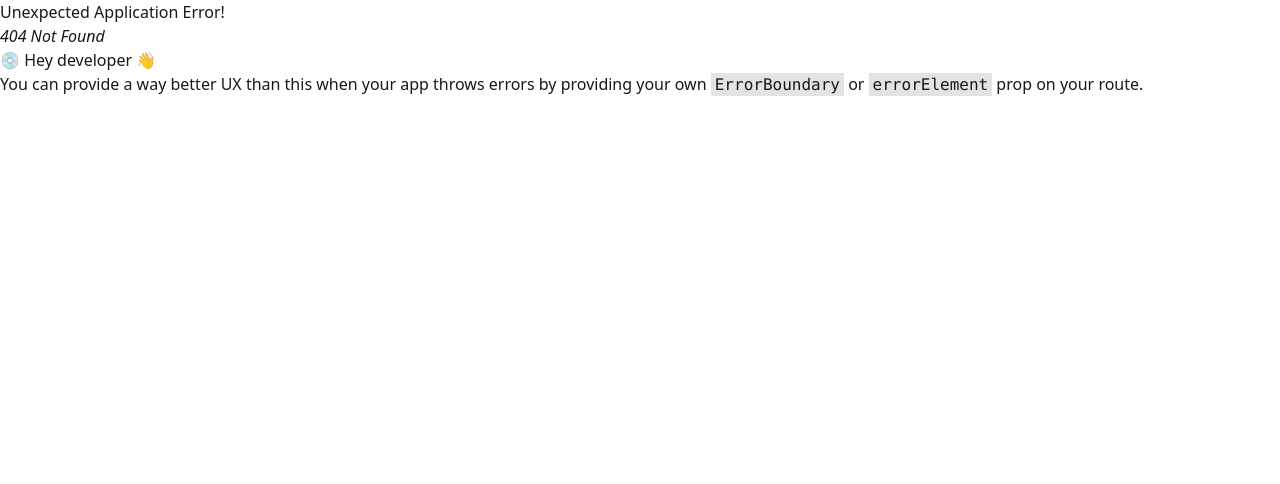
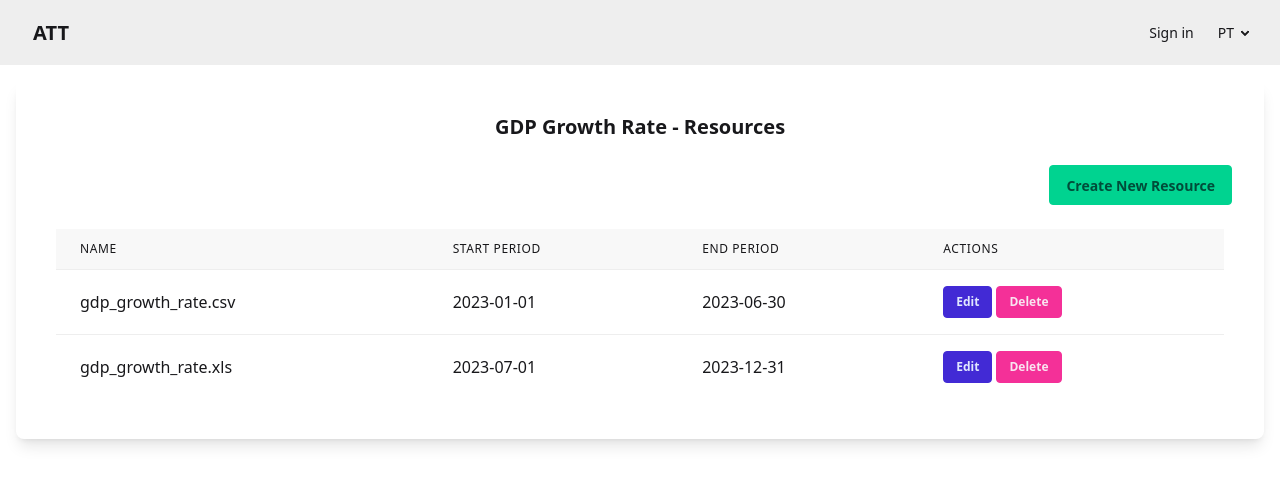
Before and after one commit to ATT-Acelerar-e-Transformar-o-Turismo/user-interface, a React (Vite) app: page /resources-management/1 in a window 1280 px wide. Before the commit this address had no page. Shown: the top 484 px of the page. Built offline with nearby package versions, Linux system fonts and the light colour scheme.

Commit message:
Add resource management pages

```diff
--- /dev/null
+++ b/src/Routes/ResourcesManagement.jsx
@@ -0,0 +1,57 @@
+import React, { useState, useEffect } from 'react';
+import { useParams } from 'react-router-dom';
+import PageTemplate from './PageTemplate';
+import Table from '../components/Table';
+
+export default function ResourcesManagement() {
+  const { indicator } = useParams(); // Get indicator ID from route parameters
+  const [tableContent, setTableContent] = useState([]);
+  const [indicatorName, setIndicatorName] = useState('');
+
+  const fetchTableContent = () => {
+    const data = JSON.parse(localStorage.getItem('resources')) || [];
+    const filteredData = data.filter(resource => resource.indicator === parseInt(indicator));
+    setTableContent(filteredData);
+  };
+
+  const fetchIndicatorName = () => {
+    const indicators = JSON.parse(localStorage.getItem('indicators')) || [];
+    const indicatorData = indicators.find(ind => ind.id === parseInt(indicator));
+    setIndicatorName(indicatorData ? indicatorData.name : 'Unknown Indicator');
+  };
+
+  const deleteAction = (resourceId) => {
+    const data = JSON.parse(localStorage.getItem('resources')) || [];
+    const updatedData = data.filter(resource => resource.id !== resourceId);
+    localStorage.setItem('resources', JSON.stringify(updatedData));
+    fetchTableContent(); // Refresh table content
+  };
+
+  useEffect(() => {
+    fetchTableContent();
+    fetchIndicatorName();
+  }, [indicator]);
+
+  const visibleColumns = ['name', 'start period', 'end period'];
+
+  return (
+    <PageTemplate>
+      <div className="flex justify-center">
+        <div className="p-8 rounded-lg shadow-lg w-full">
+          <h1 className="text-xl font-bold text-center mb-6">{indicatorName} - Resources</h1>
+          <div className="flex flex-row-reverse mb-4">
+            <a href="new_resource">
+              <button className="btn btn-success">Create New Resource</button>
+            </a>
+          </div>
+          <Table
+            content={tableContent}
+            emptyMessage="There are no resources yet"
+            visibleColumns={visibleColumns}
+            deleteAction={deleteAction} // Pass deleteAction to Table
+          />
+        </div>
+      </div>
+    </PageTemplate>
+  );
+}
--- a/src/examples/indicators.js
+++ b/src/examples/indicators.js
@@ -1,28 +1,28 @@
 const exampleIndicators = [
   {
     id: 1,
-    name: "Indicator 1",
+    name: "GDP Growth Rate",
     periodicity: "Monthly",
     domain: "Economy",
     favourites: 3,
   },
   {
     id: 2,
-    name: "Indicator 2",
+    name: "Unemployment Rate",
     periodicity: "Weekly",
     domain: "Health",
     favourites: 5,
   },
   {
     id: 3,
-    name: "Indicator 3",
+    name: "Literacy Rate",
     periodicity: "Daily",
     domain: "Education",
     favourites: 0,
   },
   {
     id: 4,
-    name: "Indicator 4",
+    name: "Carbon Emissions",
     periodicity: "Yearly",
     domain: "Environment",
     favourites: 2,
--- /dev/null
+++ b/src/examples/resources.js
@@ -0,0 +1,12 @@
+const exampleResources = [
+  { id: 1, name: 'gdp_growth_rate.csv', 'start period': '2023-01-01', 'end period': '2023-06-30', indicator: 1 },
+  { id: 2, name: 'gdp_growth_rate.xls', 'start period': '2023-07-01', 'end period': '2023-12-31', indicator: 1 },
+  { id: 3, name: 'unemployment_rate.csv', 'start period': '2023-01-01', 'end period': '2023-03-31', indicator: 2 },
+  { id: 4, name: 'unemployment_rate.xls', 'start period': '2023-04-01', 'end period': '2023-06-30', indicator: 2 },
+  { id: 5, name: 'literacy_rate.csv', 'start period': '2023-01-01', 'end period': '2023-04-30', indicator: 3 },
+  { id: 6, name: 'literacy_rate.xls', 'start period': '2023-05-01', 'end period': '2023-08-31', indicator: 3 },
+  { id: 7, name: 'carbon_emissions.csv', 'start period': '2023-01-01', 'end period': '2023-12-31', indicator: 4 },
+  { id: 8, name: 'carbon_emissions.xls', 'start period': '2024-01-01', 'end period': '2024-12-31', indicator: 4 },
+];
+
+export default exampleResources;
--- a/src/main.jsx
+++ b/src/main.jsx
@@ -2,12 +2,15 @@ import App from './App.jsx'
 import * as React from 'react'
 import * as ReactDOM from 'react-dom/client'
 import { createBrowserRouter, RouterProvider } from "react-router-dom";
-import {routesList} from './routes.jsx'
+import { routesList } from './routes.jsx'
 import exampleDomains from './examples/domains.js'
 import exampleIndicators from './examples/indicators.js'
+import exampleResources from './examples/resources.js' // Import example resources
 
+// Initialize local storage with example data
 localStorage.setItem('indicators', JSON.stringify(exampleIndicators));
 localStorage.setItem('domains', JSON.stringify(exampleDomains));
+localStorage.setItem('resources', JSON.stringify(exampleResources)); // Add example resources to local storage
 
 const router = createBrowserRouter(routesList)
 
--- a/src/routes.jsx
+++ b/src/routes.jsx
@@ -4,6 +4,7 @@ import { Helmet } from "react-helmet";
 import IndicatorTemplate from "./Routes/IndicatorTemplate";
 import NewIndicator from "./Routes/NewIndicator";
 import IndicatorsManagement from "./Routes/IndicatorsManagement";
+import ResourcesManagement from "./Routes/ResourcesManagement"; // Import the new component
 
 export const routesList = [
     {
@@ -82,5 +83,16 @@ export const routesList = [
                 <IndicatorsManagement />
             </>
         )
+    },
+    {
+        path: '/resources-management/:indicator', // Update route to receive indicator ID
+        element: (
+            <>
+                <Helmet>
+                    <title>ATT - Resources</title>
+                </Helmet>
+                <ResourcesManagement />
+            </>
+        )
     }
 ];
```
